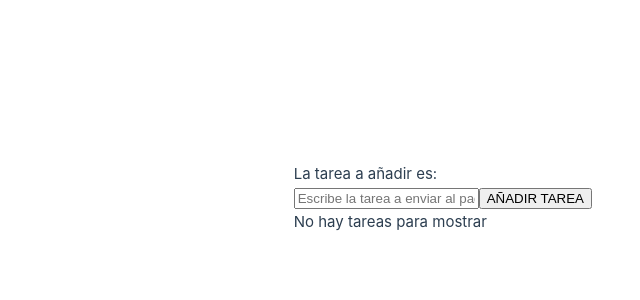
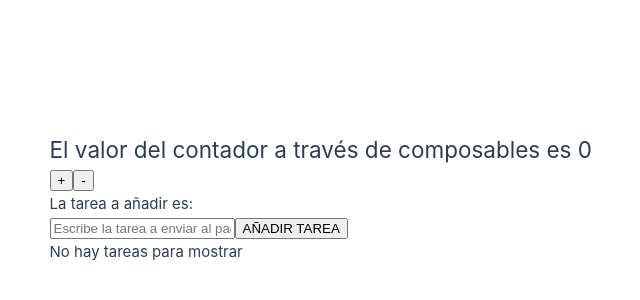
Before and after one commit to natsukinohikari/Vue-Intermedio, a Vue app: page / in a window 1280 px wide. Shown: the part 202-502 px from the top of the page, without its empty margins (48-688 px from the left). Built offline with nearby package versions, Linux system fonts and the light colour scheme.

Commit message:
Primera toma de contacto con composables para la separación de la lógica respecto a la interfaz

```diff
--- a/src/App.vue
+++ b/src/App.vue
@@ -1,9 +1,11 @@
 <script setup>
 import { ref, watch, onMounted } from 'vue'
 import TaskInput from './components/TaskInput.vue'
+import { useCounter } from './composables/useCounter'
 
 const listaTareas = ref([])
 const tarea = ref('')
+const { contador, incrementar, decrementar } = useCounter()
 
 function agregarTareaHijo(tarea) {
   listaTareas.value.push({
@@ -30,6 +32,9 @@ watch(listaTareas, (nuevasTareas) => {
 <template>
 
   <main>
+    <h2>El valor del contador a través de composables es {{ contador }} </h2>
+    <button @click="incrementar">+</button>
+    <button @click="decrementar">-</button>
     <p>La tarea a añadir es: {{ tarea }}</p>
     <TaskInput v-model:tarea="tarea" @anadir-tarea="agregarTareaHijo"/>
 
--- /dev/null
+++ b/src/composables/useCounter.js
@@ -0,0 +1,19 @@
+import { ref } from 'vue'
+
+export function useCounter() {
+    const contador = ref(0)
+
+    function incrementar() {
+        contador.value++
+    }
+
+    function decrementar() {
+        contador.value--
+    }
+
+    return {
+        contador,
+        incrementar,
+        decrementar
+    }
+}
```
